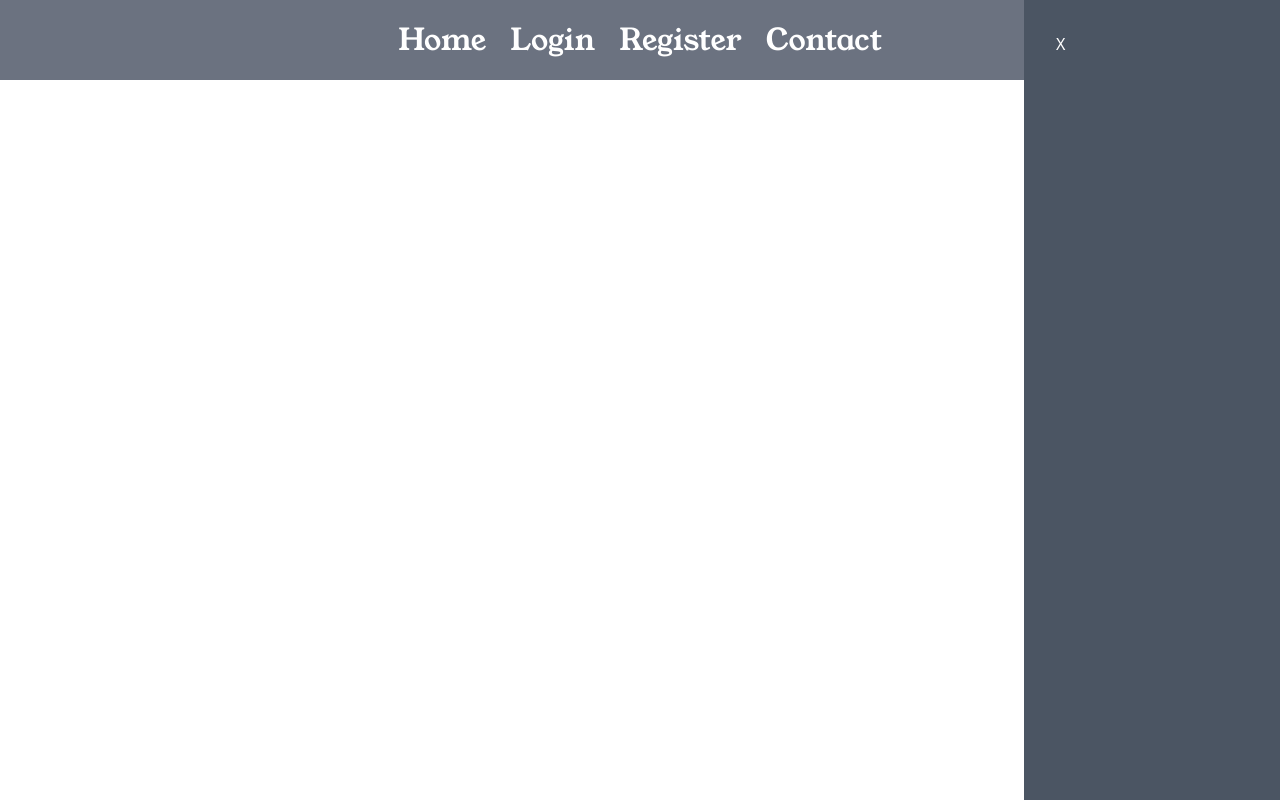
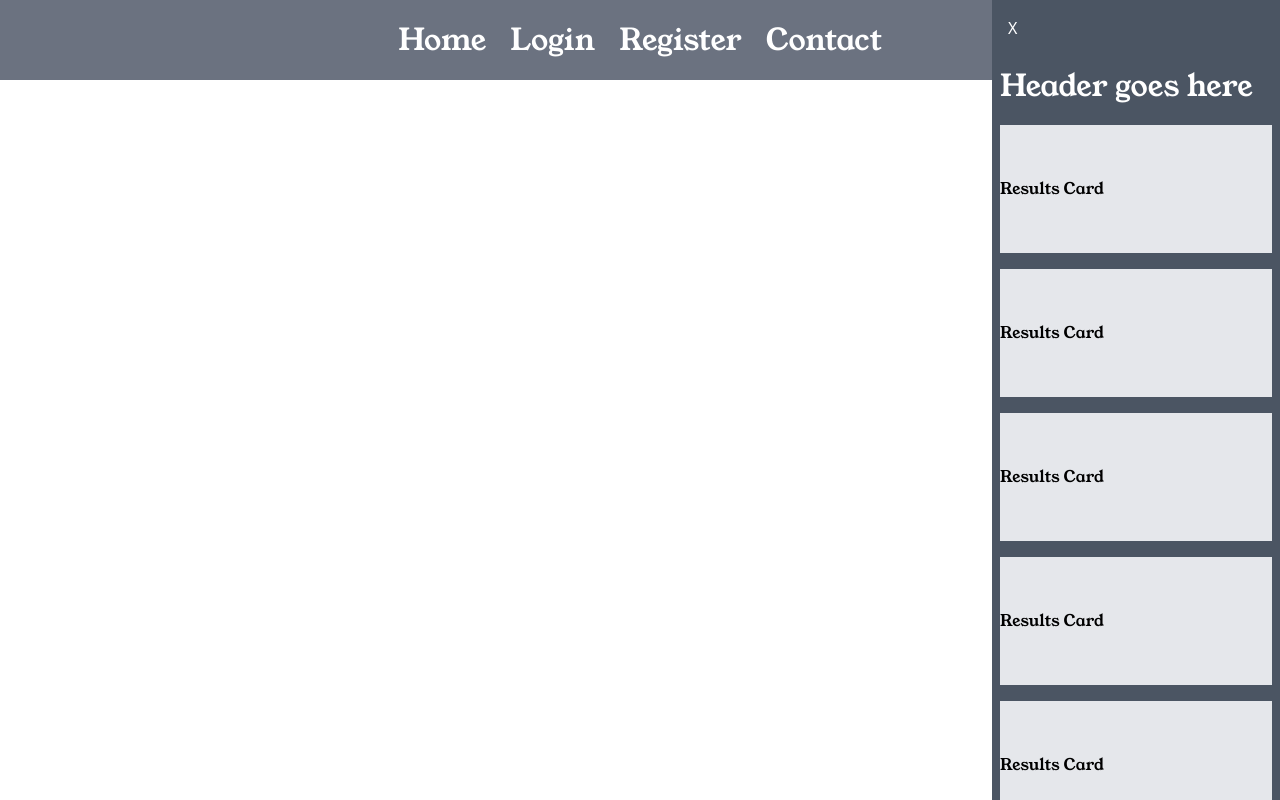
Before and after one commit to Music-Discovery-Web-App/music-discovery, a React (Vite) app in the folder client/: page / in a window 1280 px wide. Built offline with nearby package versions, Linux system fonts and the light colour scheme.

Commit message:
Created result card and added header

```diff
--- a/client/src/views/Home/components/ResultCard.tsx
+++ b/client/src/views/Home/components/ResultCard.tsx
@@ -0,0 +1,15 @@
+import React from "react"
+
+//todo: make query to fetch search results, when clicked, display search results on main screen
+
+const ResultCard = () => {
+  return (
+    <div className="flex flex-col font-young-serif w-[100%] p-2">
+      <div className="w-full flex bg-gray-200 h-32 items-center">
+        Results Card
+      </div>
+    </div>
+  )
+}
+
+export default ResultCard
--- a/client/src/views/Home/components/ResultSidebar.tsx
+++ b/client/src/views/Home/components/ResultSidebar.tsx
@@ -1,4 +1,5 @@
 import { ReactElement, useEffect, useState } from "react"
+import ResultCard from "./ResultCard"
 // Commented out for now for the sake of Frontend CI
 // import { SearchResults } from "src/shared/search.types"
 
@@ -34,19 +35,26 @@ const ResultSidebar = (): ReactElement => {
         </button>
       )}
       <div
-        className="fixed top-0 right-0 h-full w-64 bg-gray-600 z-50 transform transition-transform duration-200 ease-in-out"
+        className="fixed top-0 right-0 h-full w-72 bg-gray-600 z-50 transform transition-transform duration-200 ease-in-out"
         style={{ transform: isOpen ? "translateX(0)" : "translateX(100%)" }}
       >
         <div className="flex flex-col w-full z-5">
-          <div className="flex items-center p-4">
+          <div className="flex items-center p-2">
             <button
-              className="p-4 text-white"
+              className="p-2 text-white"
               onClick={() => setIsOpen(!isOpen)}
             >
               {isOpen ? "X" : ""}
             </button>
           </div>
         </div>
+        <div className="font-young-serif text-[30px] p-2 text-white">Header goes here</div>
+        {/*map over result data returne dfrom the db, rendering now for clarity*/}
+        <ResultCard />
+        <ResultCard />
+        <ResultCard />
+        <ResultCard />
+        <ResultCard />
       </div>
     </div>
   )
```
